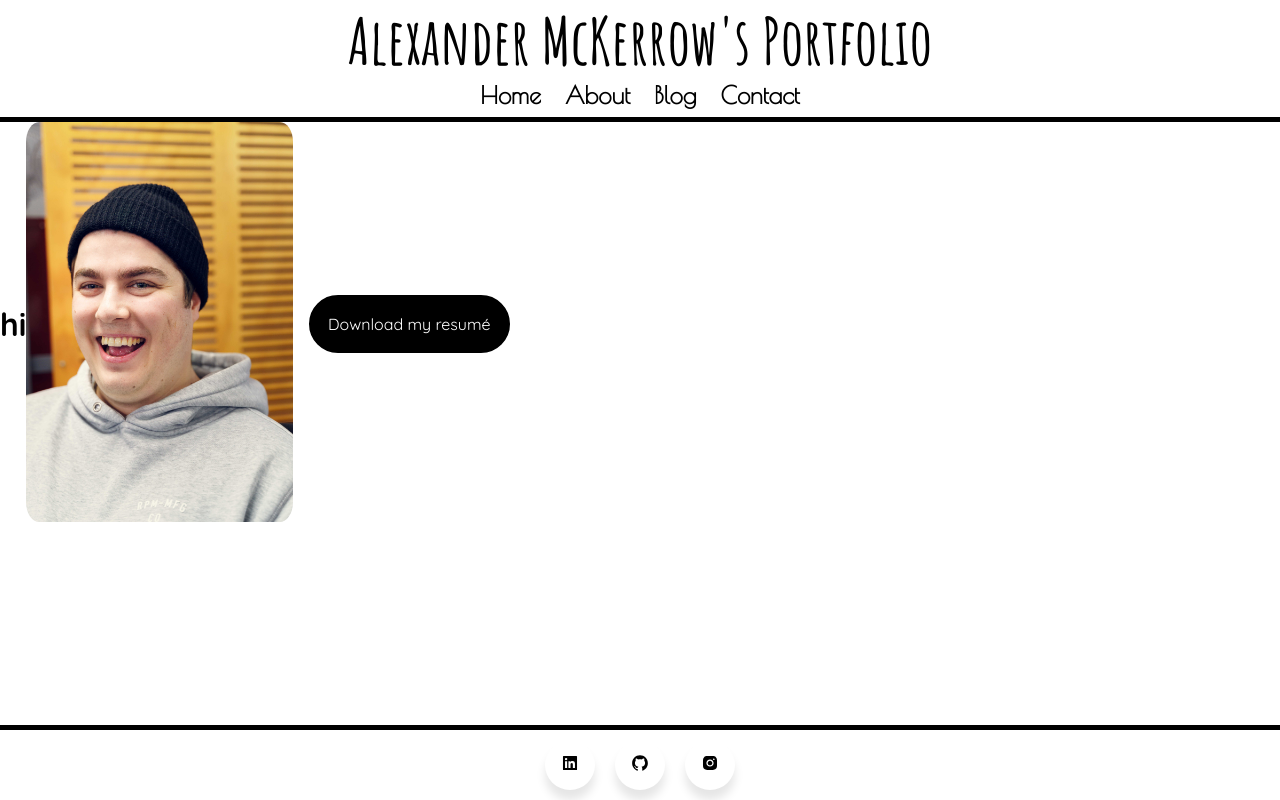
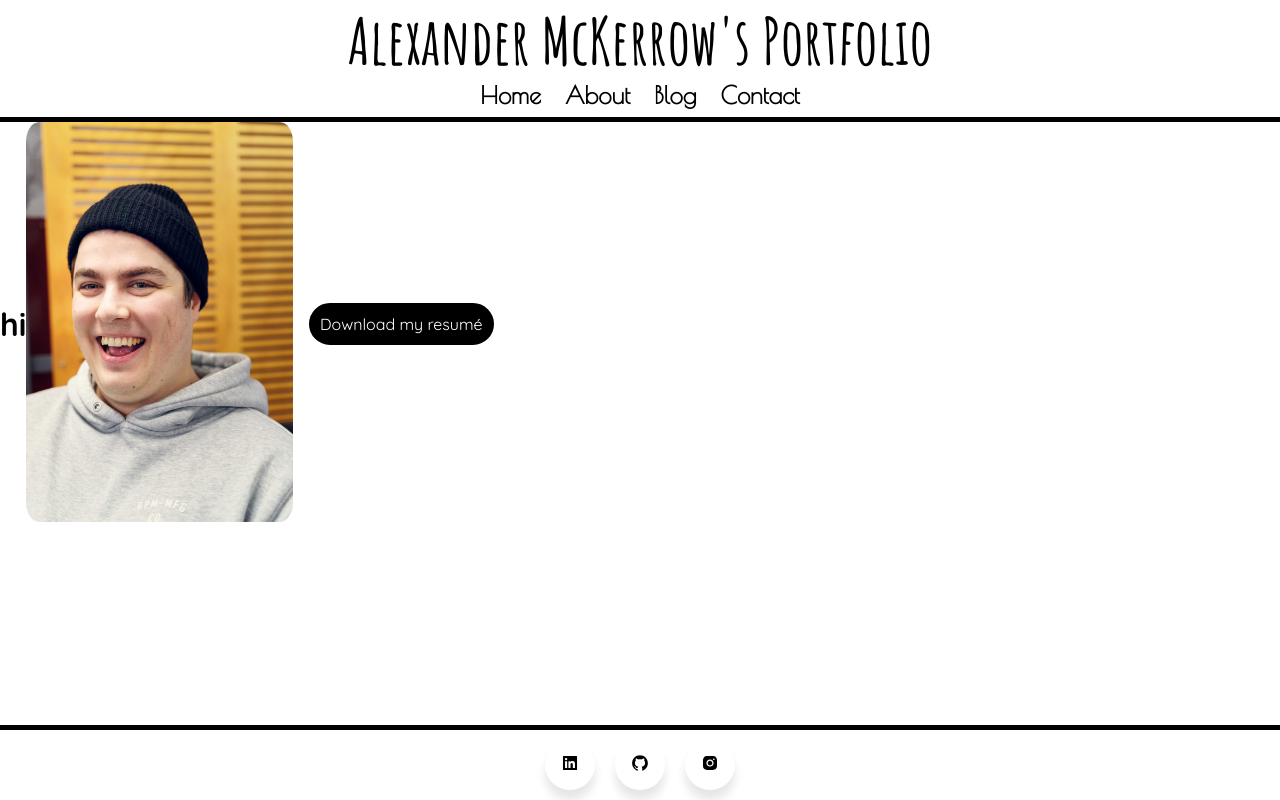
Before and after one commit to macakz/portfolio, a React (Create React App) app: page /about in a window 1280 px wide. Built offline with nearby package versions, Linux system fonts and the light colour scheme; no server answers.

Commit message:
updated about button to me the same as home

```diff
--- a/src/components/CSS/Main.css
+++ b/src/components/CSS/Main.css
@@ -86,7 +86,7 @@ text-decoration: underline;}
 .resume {
     background-color: black;
     color: white;
-    padding: 1em;
+    padding: .5em;
     border: 3px solid black;
     border-radius: 2em;
     margin: 1em;
```
